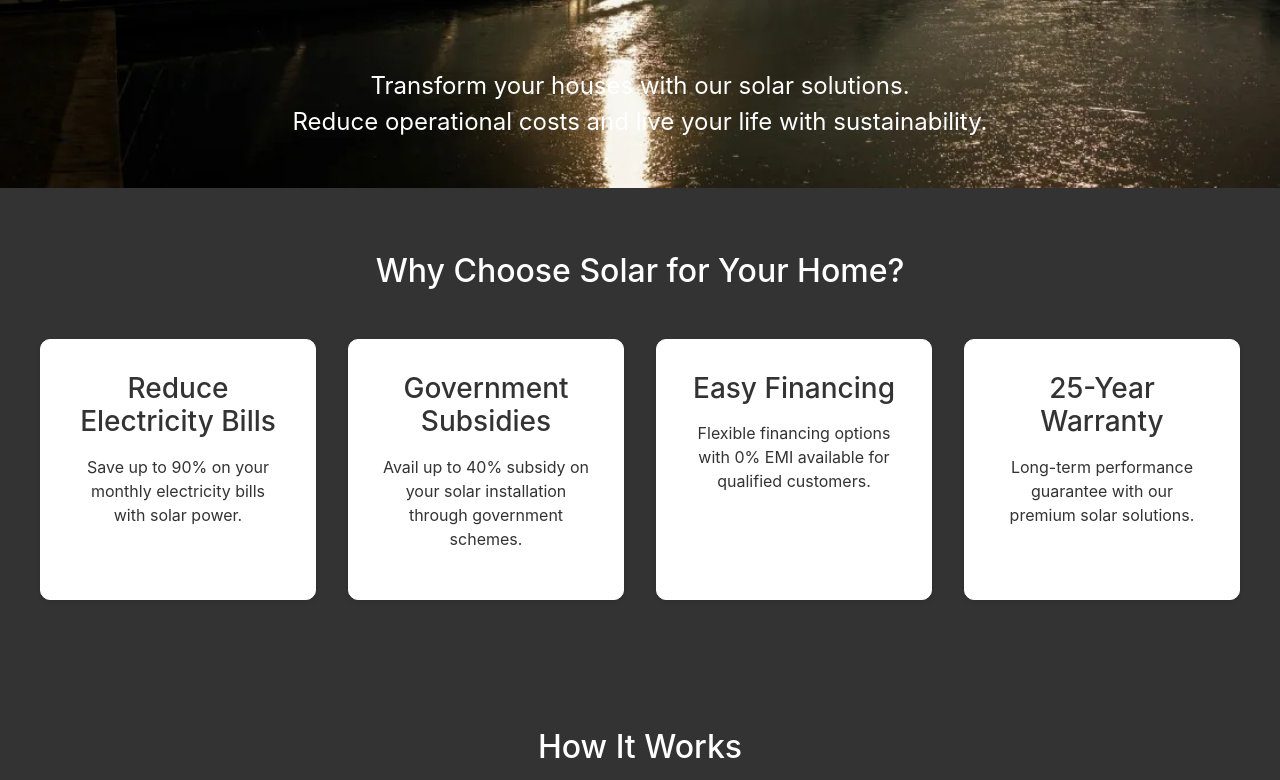
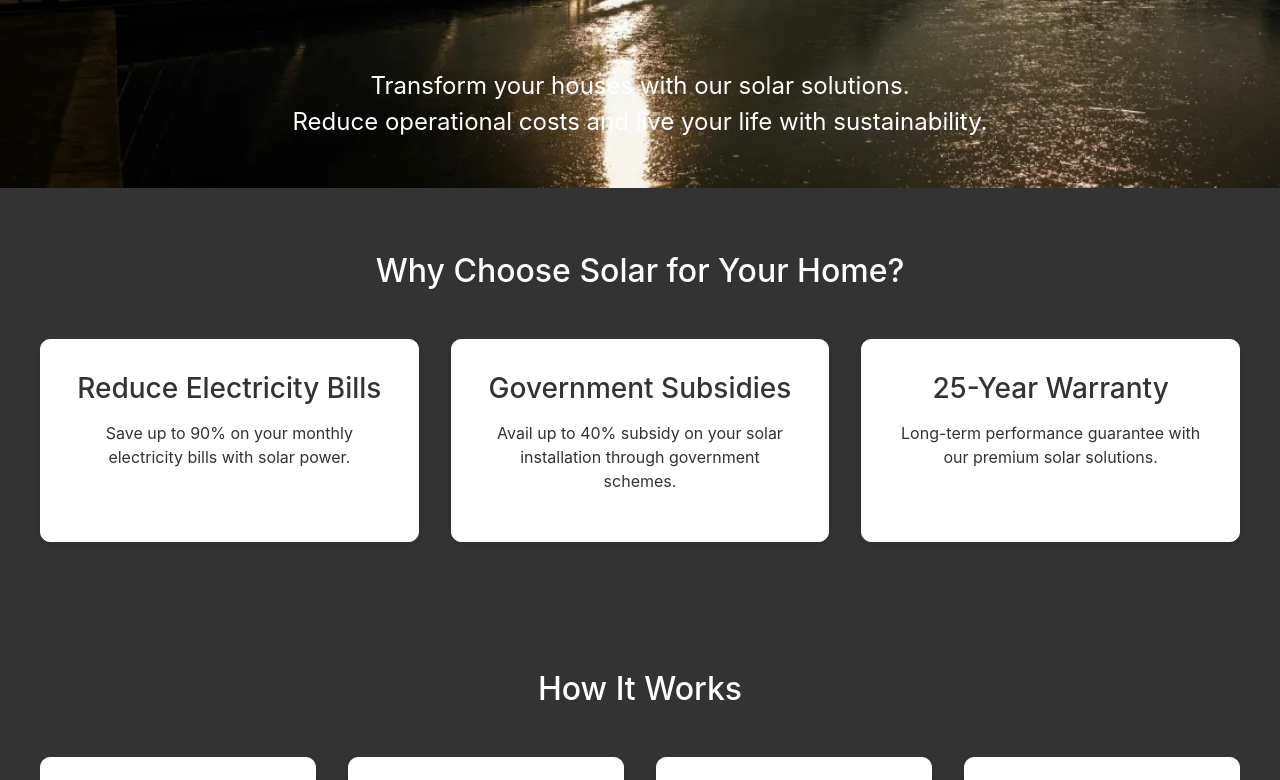
Before and after one commit to ManthanD2004/VEnergy, a React (Create React App) app in the folder frontend/: page /residential in a window 1280 px wide. Shown: the part 531-1311 px from the top of the page. Built offline with nearby package versions, Linux system fonts and the light colour scheme.

Commit message:
removed the emi part

```diff
--- a/frontend/src/pages/Residential.tsx
+++ b/frontend/src/pages/Residential.tsx
@@ -67,10 +67,7 @@ const Residential: React.FC = () => {
             <h3>Government Subsidies</h3>
             <p>Avail up to 40% subsidy on your solar installation through government schemes.</p>
           </div>
-          <div className="benefit-card">
-            <h3>Easy Financing</h3>
-            <p>Flexible financing options with 0% EMI available for qualified customers.</p>
-          </div>
+
           <div className="benefit-card">
             <h3>25-Year Warranty</h3>
             <p>Long-term performance guarantee with our premium solar solutions.</p>
```
